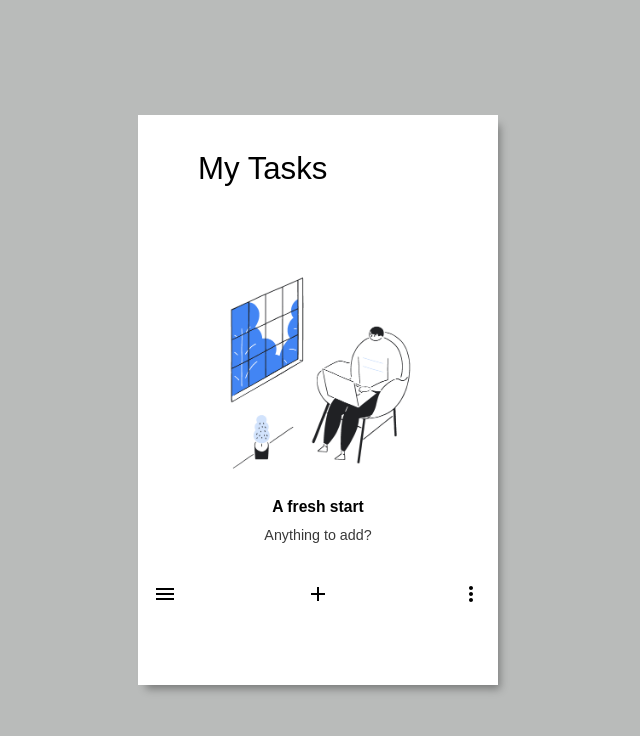
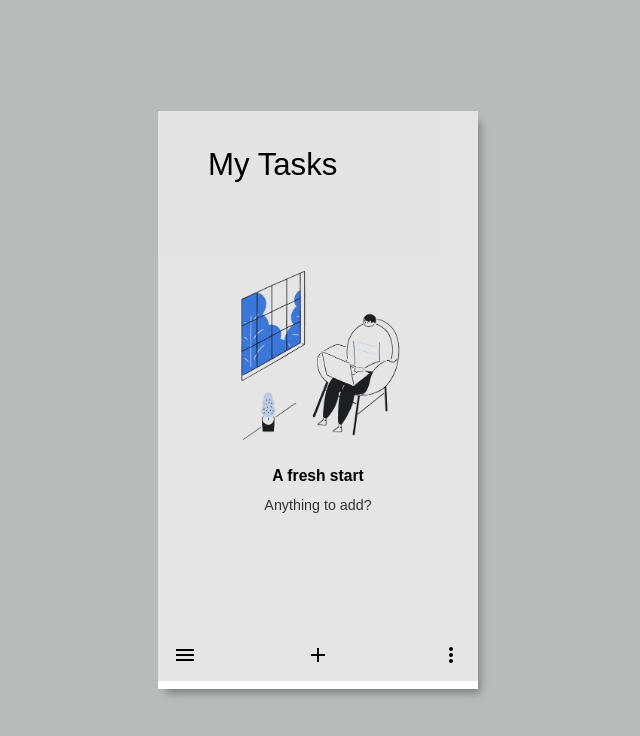
Before and after one commit to arianaberger/google-tasks, a React (Create React App) app in the folder google-tasks/: page / in a window 1280 px wide. Shown: the top 736 px of the page, without its empty margins (322-962 px from the left). Built offline with nearby package versions, Linux system fonts and the light colour scheme.

Commit message:
Style overlay for adding task

```diff
--- a/google-tasks/src/App.css
+++ b/google-tasks/src/App.css
@@ -23,7 +23,8 @@
 }
 
 .App-main {
-  width: 340px;
+  position: relative;
+  width: 300px;
   min-height: 550px;
   background-color: #fff;
   text-align: left;
@@ -38,7 +39,7 @@
 h2 {
   font-weight: normal;
   font-size: 1.2em;
-  padding-left: 50px;
+  padding-left: 40px;
 }
 
 h5 {
@@ -60,7 +61,7 @@ h6 {
 .Menu-footer {
   display: flex;
   justify-content: center;
-  width: 340px;
+  width: 300px;
 }
 
 .Col-1 {
@@ -82,6 +83,10 @@ h6 {
 
 /* Task-specific Formatting */
 
+.Tasks {
+  min-height: 430px;
+}
+
 .Completed-tasks {
   text-decoration: line-through;
 }
@@ -99,3 +104,18 @@ h6 {
 .Text-container {
   display: block;
 }
+
+/* Add Task */
+
+.Add-task-overlay {
+  width: 300px;
+  height: 550px;
+  padding: 10px;
+  position: absolute;
+  top: 0;
+  left: 0;
+  opacity: 0.1;
+  background-color: black;
+  z-index: 5000;
+  display: block;
+}
--- a/google-tasks/src/App.js
+++ b/google-tasks/src/App.js
@@ -8,9 +8,14 @@ function App() {
     <div className="App">
       <header className="App-header">
         <div className="App-main">
+        <div className="Add-task-overlay">Hello</div>
           <h2>My Tasks</h2>
-          <TasksContainer />
-          <MenuFooter />
+          <div className="Tasks">
+            <TasksContainer />
+          </div>
+          <div className="Menu-footer">
+            <MenuFooter />
+          </div>
         </div>
       </header>
     </div>
--- a/google-tasks/src/MenuFooter.js
+++ b/google-tasks/src/MenuFooter.js
@@ -1,16 +1,34 @@
-import React from 'react';
+import React, { Component } from 'react';
 import {Menu, MoreVert, Add} from '@material-ui/icons';
 
-const MenuFooter = () => {
-  return (
-    <>
-    <div className="Menu-footer">
+class MenuFooter extends Component {
+
+  constructor() {
+    super();
+    this.state = {
+      clicked: false
+    }
+  }
+
+  onClick = e => {
+    this.setState({
+      clicked: !this.state.clicked
+    })
+  }
+
+
+  render() {
+    return (
+      <>
+      {this.state.clicked ? <div className="Add-task-overlay">Add Task</div> : null}
+
       <div className="Col-1"><Menu /></div>
-      <div className="Col-2"><Add /></div>
+      <div className="Col-2"><Add onClick={() => this.onClick()}/></div>
       <div className="Col-3"><MoreVert /></div>
-    </div>
-    </>
-  )
+
+      </>
+    )
+  }
 }
 
 export default MenuFooter;
```
